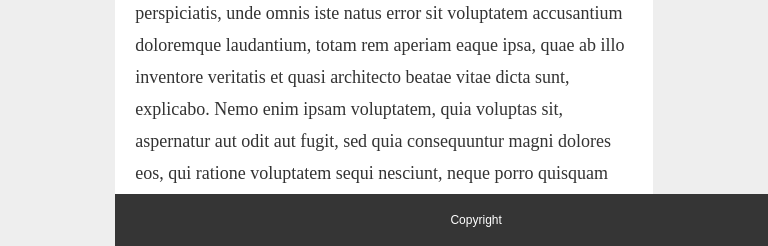
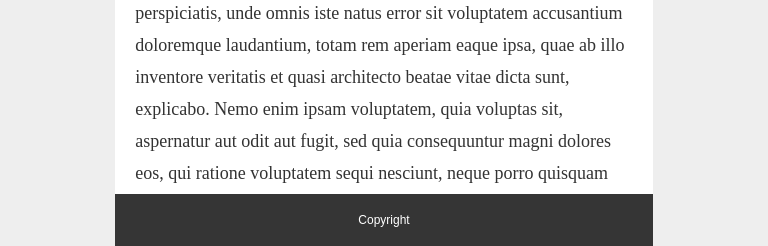
Before and after one commit to acher249/Responsive_Portfolio, a plain HTML site: page index.html in a window 768 px wide. Shown: the part 554-800 px from the top of the page. Drawn offline with Linux system fonts and the light colour scheme.

Commit message:
Fixed Media Query

```diff
--- a/assets/CSS/style.css
+++ b/assets/CSS/style.css
@@ -297,19 +297,20 @@ button2 {
 
   .buttonContainer {
     clear: both;
-    float: left;
-    margin-left: 23%;
+    /* float: left; */
+    display: inline-block;
     margin-top: 0px;
   }
 
-  button {
+  /* button {
     float: center;
-  }
+  } */
 
   .titleBar {
     float: left;
-    margin-left: 20%;
+    width: 100%;
     margin-top: 20px;
+
   }
 
   footer {
@@ -322,7 +323,8 @@ button2 {
 /* Screen width between 640 and 768 */
 @media screen and (max-width: 768px) and (min-width: 640px) {
   body {
-    margin-left: 3%;
+    margin-left: auto;
+    margin-right: auto;
     width:94%;
   }
 
@@ -331,7 +333,8 @@ button2 {
   }
 
   footer {
-    margin-left: 0px;
+    margin-left: auto;
+    margin-right: auto;
     width: 94%;
   }
 
@@ -348,4 +351,10 @@ button2 {
     float: right;
   }
 
+  footer {
+    margin-left: auto;
+    margin-right: auto;
+    width: 70%;
+  }
+
 }
```
